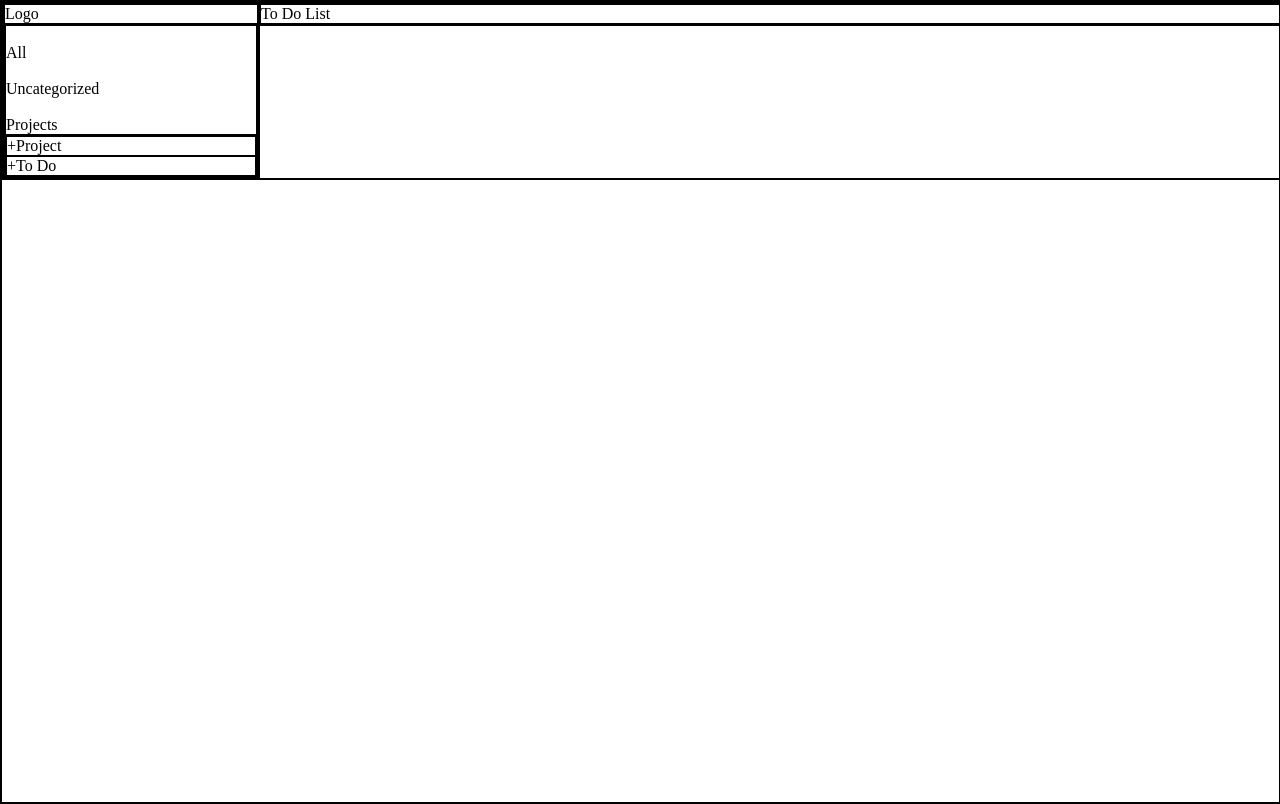
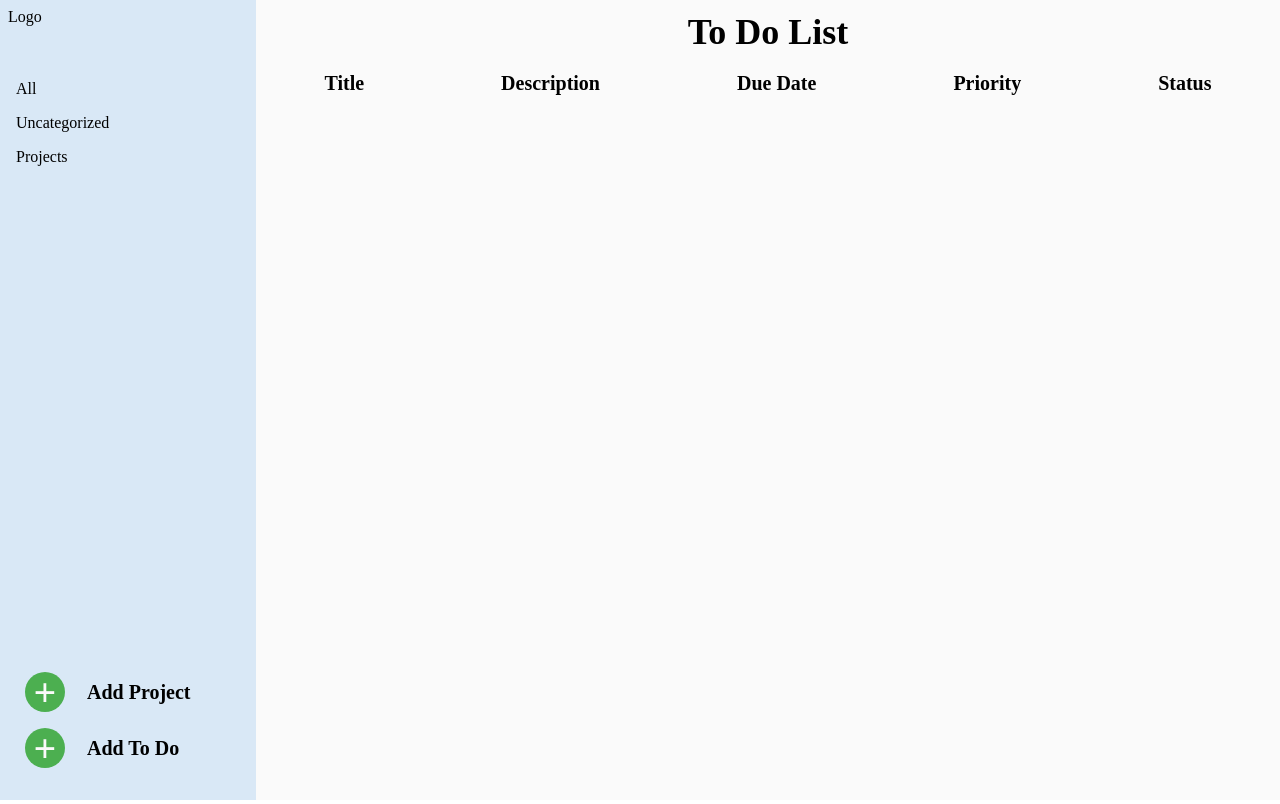
Before and after one commit to pctaylor/todo-list, a website built with webpack: page dist/index.html in a window 1280 px wide. Built offline with Linux system fonts and the light colour scheme.

Commit message:
basic structure laid out

```diff
--- a/src/style.css
+++ b/src/style.css
@@ -1,7 +1,7 @@
 /* GLOBAL STYLES ---------------------------------------*/
-* {
+/* * {
     border: solid black 1px;
-}
+} */
 
 body {
     height: 100vh;
@@ -11,17 +11,88 @@ body {
 }
 
 #content {
+    height: 100%;
     width: 100%;
     display: grid;
     grid-template-columns: 1fr 4fr;
 }
 
 /* SIDEBAR -------------------------------------------*/
-#projectArea {
+#sidebar {
     display: flex;
     flex-direction: column;
     justify-content: space-between;
+    background-color: #D9E8F6;
+    box-shadow: -20px -20px 0px rgba(0, 0, 0, 0.831);
 }
 
+#homeLogo {
+    height: 48px;
+}
+
+.projectSection {
+    padding: 8px;
+}
+
+.sidebarSection, .sidebarAction {
+    padding: 8px;
+}
+
+#addActions {
+    padding-bottom: 24px;
+}
+
+.sidebarAction {
+    display: flex;
+    justify-content: space-around;
+    align-items: center;
+}
+
+.sidebarActionPlus {
+    display: flex;
+    justify-content: center;
+    align-items: center;
+    border-radius: 50%;
+    height: 40px;
+    width: 40px;
+    font-size: 40px;
+    font-weight: 800;
+    background-color: #4CAF50;
+    color: #FAFAFA;
+}
+
+.sidebarActionDesc {
+    text-align: left;
+    padding: 4px;
+    width: 140px;
+    font-size: 20px;
+    font-weight: 600;
+}
 
 /* TO DO LIST -------------------------------------------*/
+/* color for bad alerts=#E53935 */
+
+#todoContent {
+    background-color: #FAFAFA;
+}
+
+#titleBar {
+    display: flex;
+    height: 48px;
+    font-size: 36px;
+    font-weight: 700;
+    justify-content: center;
+    align-items: center;
+    padding: 8px;
+}
+
+#todoList {
+    display: flex;
+    justify-content: space-around;
+}
+
+.todoHeader {
+    padding: 8px;
+    font-size: 20px;
+    font-weight: 600;
+}
```
Also changed, not shown: dist/bundle.js, dist/index.html.
